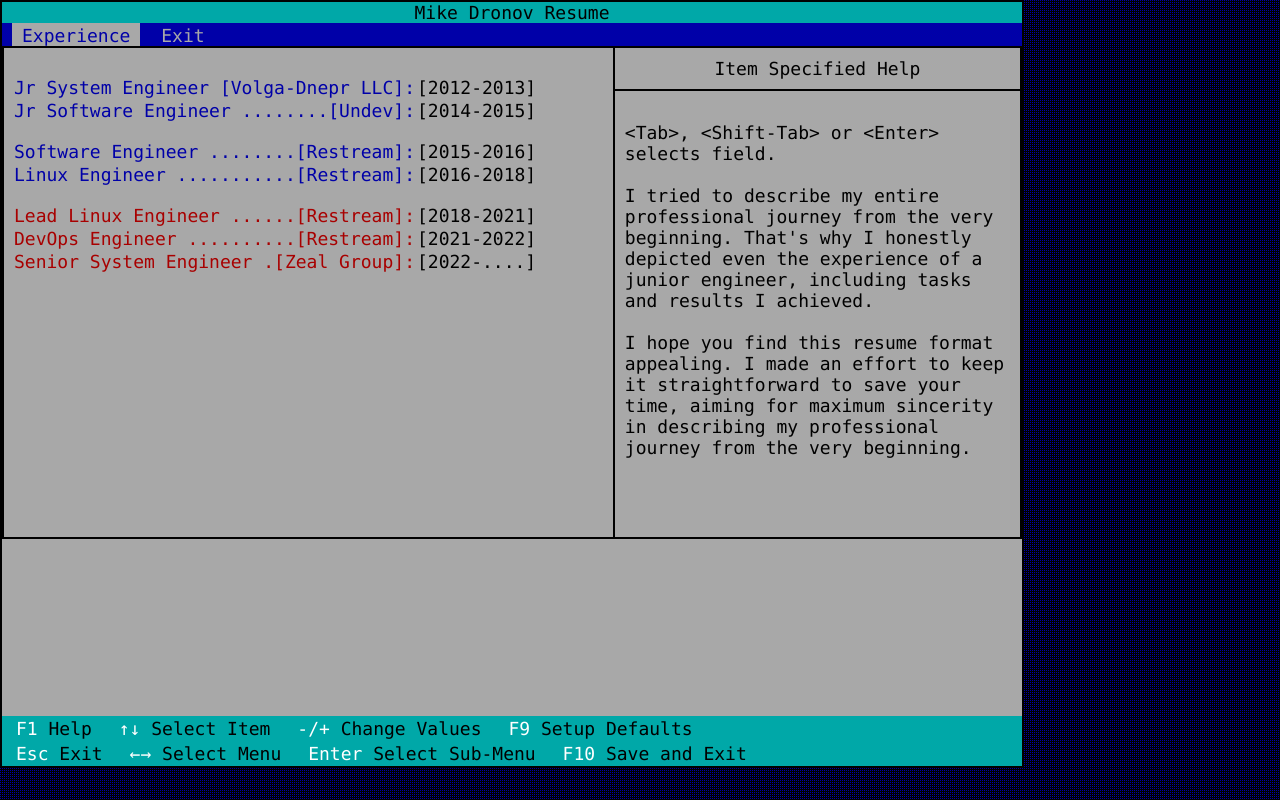
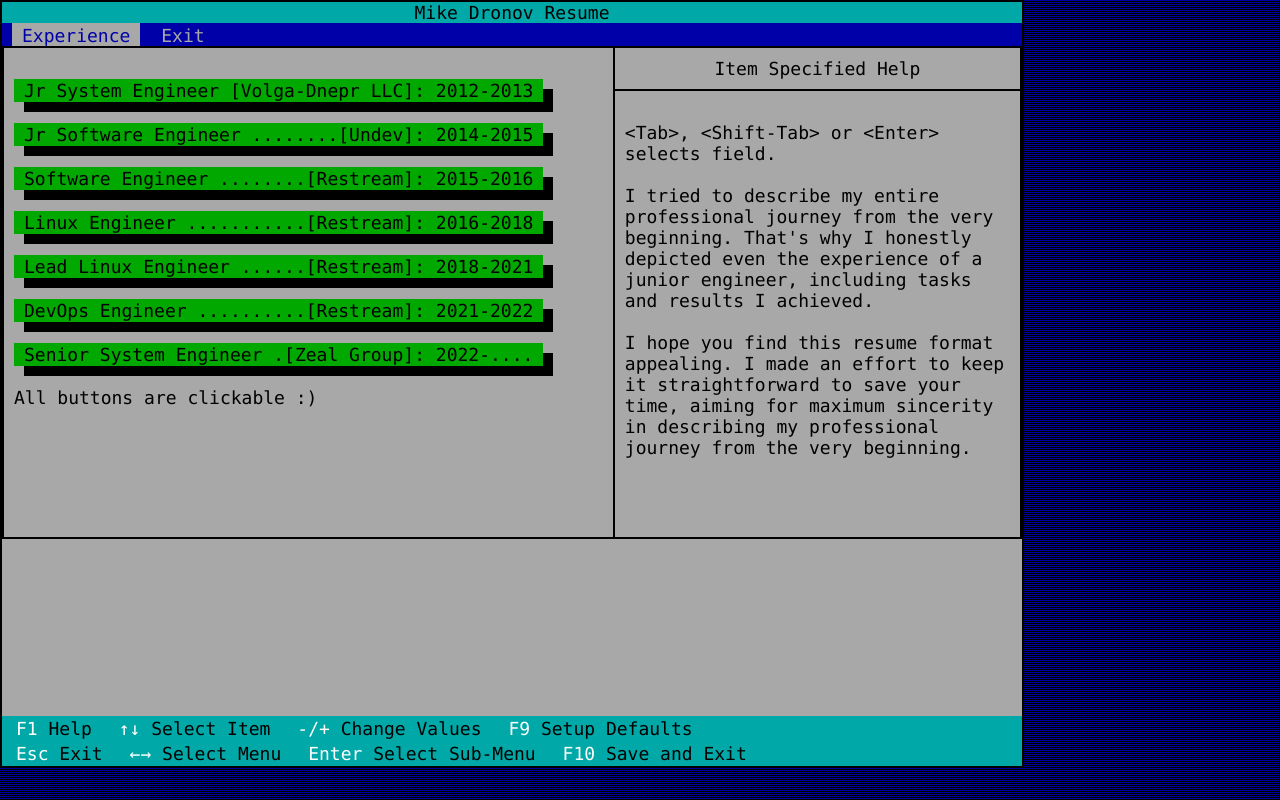
Before and after one commit to dronov/cv.dronov.net, a Flask app: page /bios/ in a window 1280 px wide. Run offline with Flask 3, Linux system fonts and the light colour scheme.

Commit message:
bios page edits

```diff
--- a/templates/bios.html
+++ b/templates/bios.html
@@ -6,19 +6,22 @@
                 <tbody>
                     <tr>
                         <td rowspan="2" width="60%">
-                            <p class="blue-168-text">
-                            <a href="/volga-dnepr/">Jr System Engineer [Volga-Dnepr LLC]:</a><input type="text" class="tui-input white-168 black-text" value="[2012-2013]" style="width: 150px" />
-                            <a href="/undev/"><br>Jr Software Engineer ........[Undev]:<input type="text" class="tui-input white-168 black-text" value="[2014-2015]" style="width: 150px" /></a>
-                            </p>
-                            <p class="blue-168-text">
-                            <a href="/restream1/">Software Engineer ........[Restream]:<input type="text" class="tui-input white-168 black-text" value="[2015-2016]" style="width: 150px" /></a>
-                            <a href="/restream2/"><br>Linux Engineer ...........[Restream]:<input type="text" class="tui-input white-168 black-text" value="[2016-2018]" style="width: 150px" /></a>
-                            </p>
-                            <p class="red-168-text">
-                            <a href="/restream3/">Lead Linux Engineer ......[Restream]:<input type="text" class="tui-input white-168 black-text" value="[2018-2021]" style="width: 150px" /></a>
-                            <a href="/restream4/"><br>DevOps Engineer ..........[Restream]:<input type="text" class="tui-input white-168 black-text" value="[2021-2022]" style="width: 150px" /></a>
-                            <a href="/zeal-group/"><br>Senior System Engineer .[Zeal Group]:<input type="text" class="tui-input white-168 black-text" value="[2022-....]" style="width: 150px" /></a>
-                            </p>
+                            <br>
+                            <a href="/volga-dnepr/"><button class="tui-button">Jr System Engineer [Volga-Dnepr LLC]: 2012-2013</a></button>
+                            <br><br>
+                            <a href="/undev/"><button class="tui-button">Jr Software Engineer ........[Undev]: 2014-2015</a></button>
+                            <br><br>
+                            <a href="/restream1/"><button class="tui-button">Software Engineer ........[Restream]: 2015-2016</a></button>
+                            <br><br>
+                            <a href="/restream2/"><button class="tui-button">Linux Engineer ...........[Restream]: 2016-2018</a></button>
+                            <br><br>
+                            <a href="/restream3/"><button class="tui-button">Lead Linux Engineer ......[Restream]: 2018-2021</a></button>
+                            <br><br>
+                            <a href="/restream4/"><button class="tui-button">DevOps Engineer ..........[Restream]: 2021-2022</a></button>
+                            <br><br>
+                            <a href="/zeal-group/"><button class="tui-button">Senior System Engineer .[Zeal Group]: 2022-....</a></button>
+                            <br><br>
+                            All buttons are clickable :)
                         </td>
                         <td width="40%" class="center">Item Specified Help</td>
                     </tr>
```
